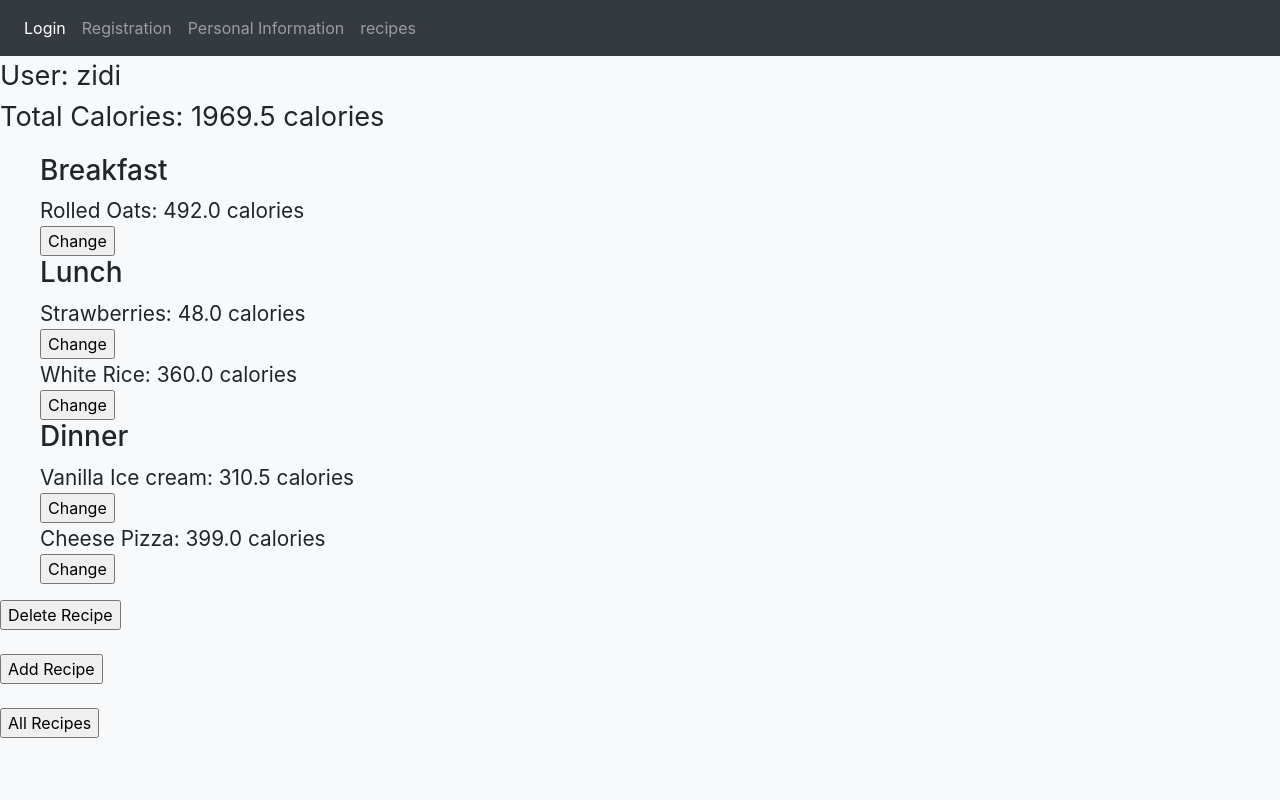
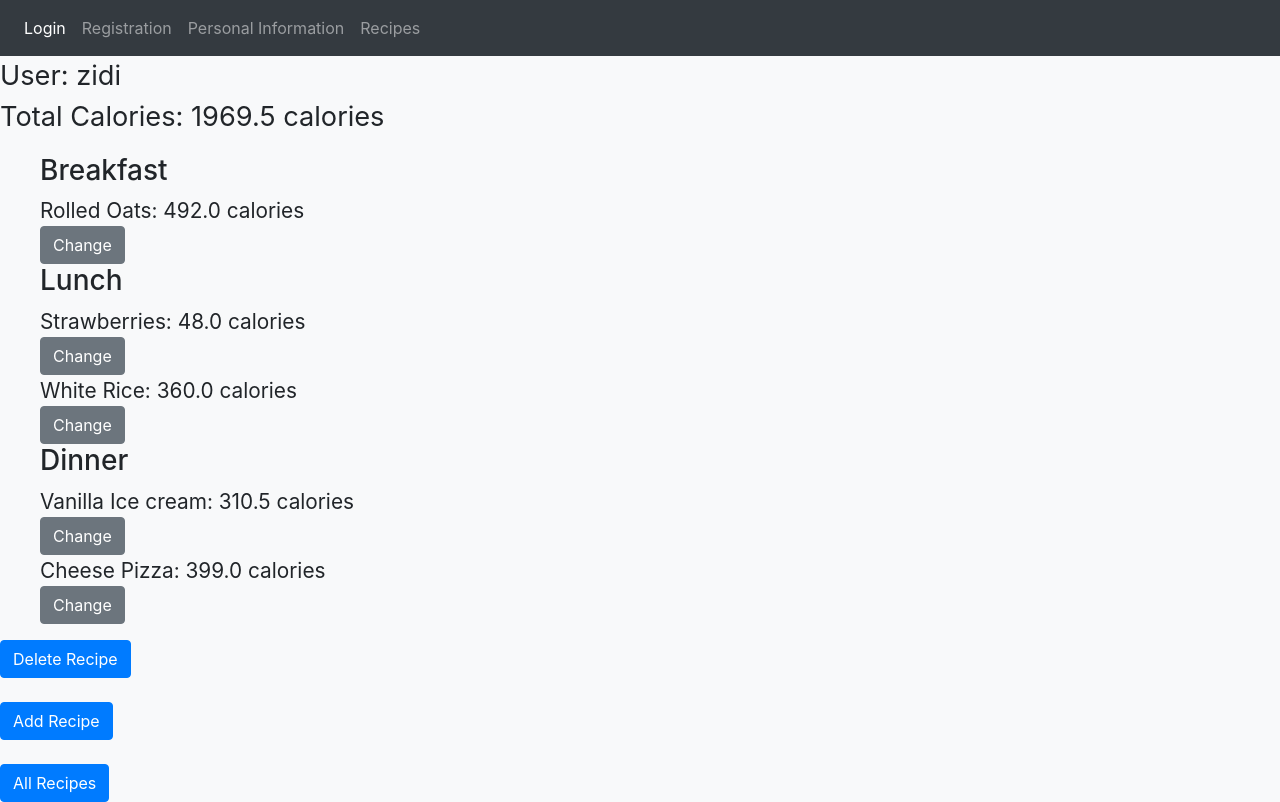
Before and after one commit to zeroxiami/diet_for_you, a Django app: page /recipe/ in a window 1280 px wide. Before the commit the page ends 738 px from the top, so only its background shows below. Run offline with Django 3.2, Linux system fonts and the light colour scheme; a user stored in the database is signed in; data comes from the database, SQL or seed files in the repository; some libraries are stand-ins or nearby versions.

Commit message:
updated navbar and buttons

```diff
--- a/templates/profile.html
+++ b/templates/profile.html
@@ -23,7 +23,7 @@
         <a class="nav-link" href="#">Personal Information</a>
       </li>
       <li class="nav-item">
-        <a class="nav-link" href="#">recipes</a>
+        <a class="nav-link" href="#">Recipes</a>
       </li>
     </ul>
   </div>
--- a/templates/recipe.html
+++ b/templates/recipe.html
@@ -22,7 +22,7 @@
                     <a class="nav-link" href="#">Personal Information</a>
                 </li>
                 <li class="nav-item">
-                    <a class="nav-link" href="#">recipes</a>
+                    <a class="nav-link" href="#">Recipes</a>
                 </li>
                 </ul>
             </div>
@@ -34,36 +34,36 @@
         <ul style="list-style-type:none;">
             <li style="font-size:130%;"><h3>Breakfast</h3> {{info.foodItem1}}: {{info.cal1}} calories</li>
             <form action="/recipe/update/1/{{info.id}}" method="POST"> {% csrf_token %}
-                <input type = "submit" value = "Change">
+                <button type="submit" class="btn btn-secondary">Change</button>
             </form>
             <li style="font-size:130%;"><h3>Lunch</h3> {{info.foodItem2}}: {{info.cal2}} calories</li>
                 <form action="/recipe/update/2/{{info.id}}" method="POST"> {% csrf_token %}
-                    <input type = "submit" value = "Change">
+                    <button type="submit" class="btn btn-secondary">Change</button>
                 </form>
                 <li style="font-size:130%;">{{info.foodItem3}}: {{info.cal3}} calories</li>
                 <form action="/recipe/update/3/{{info.id}}" method="POST"> {% csrf_token %}
-                    <input type = "submit" value = "Change">
+                    <button type="submit" class="btn btn-secondary">Change</button>
                 </form>
                 <li style="font-size:130%;"><h3>Dinner</h3> {{info.foodItem4}}: {{info.cal4}} calories</li>
                 <form action="/recipe/update/4/{{info.id}}" method="POST"> {% csrf_token %}
-                    <input type = "submit" value = "Change">
+                    <button type="submit" class="btn btn-secondary">Change</button>
                 </form>
                 <li style="font-size:130%;">{{info.foodItem5}}: {{info.cal5}} calories</li>
                 <form action="/recipe/update/5/{{info.id}}" method="POST"> {% csrf_token %}
-                    <input type = "submit" value = "Change">
+                    <button type="submit" class="btn btn-secondary">Change</button>
                 </form></li>
         </ul>
         <form action = "/recipe/delete/{{info.id}}" methond = "Post">{% csrf_token %}
-            <input type = "submit" value = "Delete Recipe">
+            <button type="submit" class="btn btn-primary">Delete Recipe</button>
         </form>
         <br>
         <form action = "/recipe/addNew/" methond = "Post">{% csrf_token %}
-            <input type = "submit" value = "Add Recipe">
+            <button type="submit" class="btn btn-primary">Add Recipe</button>
         </form>
         <br>
         {% endfor %}
         <form action = "/recipe/past/" methond = "Post">{% csrf_token %}
-            <input type = "submit" value = "All Recipes">
+            <button type="submit" class="btn btn-primary">All Recipes</button>
         </form>
 
     </body>
--- a/templates/registration/login.html
+++ b/templates/registration/login.html
@@ -23,7 +23,7 @@
         <a class="nav-link" href="..\main">Personal Information</a>
       </li>
       <li class="nav-item">
-        <a class="nav-link" href="#">recipes</a>
+        <a class="nav-link" href="#">Recipes</a>
       </li>
     </ul>
   </div>
--- a/templates/signup.html
+++ b/templates/signup.html
@@ -23,7 +23,7 @@
         <a class="nav-link" href="#">Personal Information</a>
       </li>
       <li class="nav-item">
-        <a class="nav-link" href="#">recipes</a>
+        <a class="nav-link" href="#">Recipes</a>
       </li>
     </ul>
   </div>
--- a/templates/test.html
+++ b/templates/test.html
@@ -22,7 +22,7 @@
     <a class="nav-link" href="/main">Personal Information<span class="sr-only">(current)</span></a>
   </li>
   <li class="nav-item">
-    <a class="nav-link" href="/recipe">recipes</a>
+    <a class="nav-link" href="/recipe">Recipes</a>
   </li>
 </ul>
 </div>
--- a/templates/test2.html
+++ b/templates/test2.html
@@ -23,7 +23,7 @@
             <a class="nav-link" href="#">Personal Information<span class="sr-only">(current)</span></a>
           </li>
           <li class="nav-item">
-            <a class="nav-link" href="/recipe">recipes</a>
+            <a class="nav-link" href="/recipe">Recipes</a>
           </li>
         </ul>
       </div>
```
Also changed, not shown: templates/past_recipe.html (+7 -17 lines).
